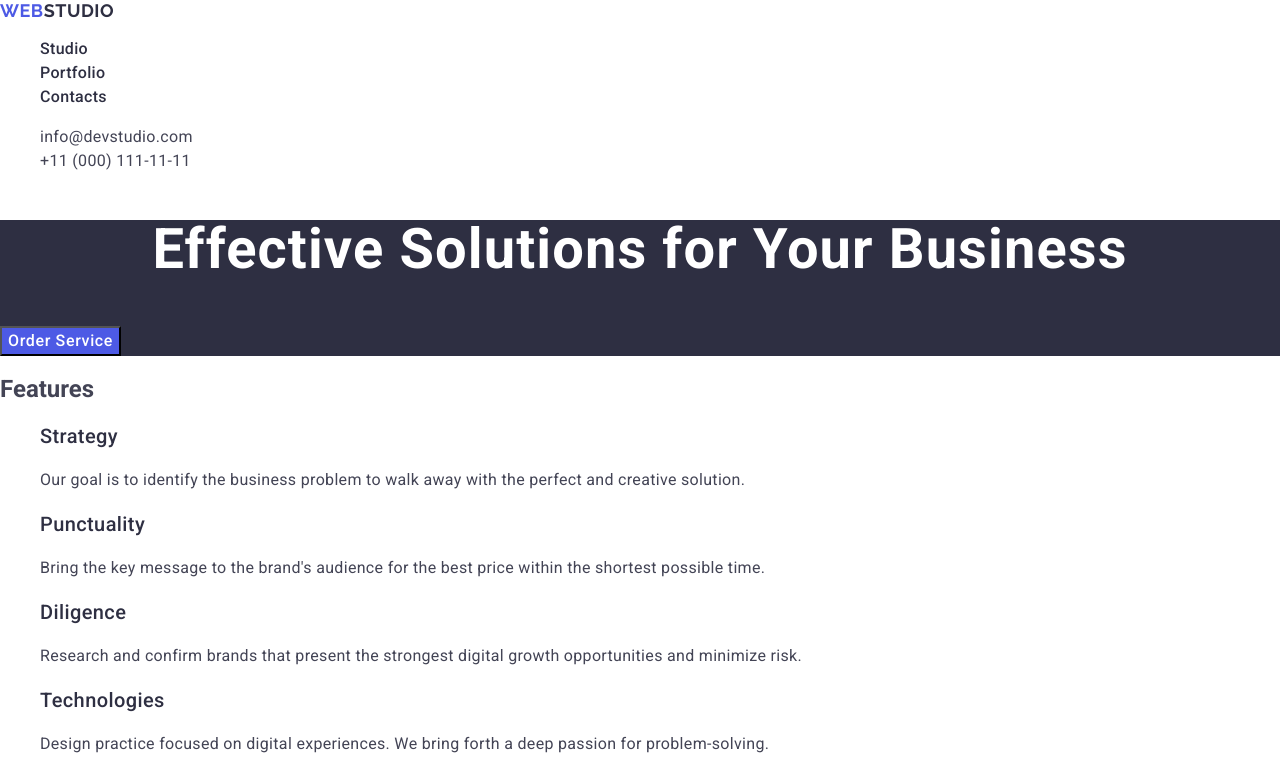
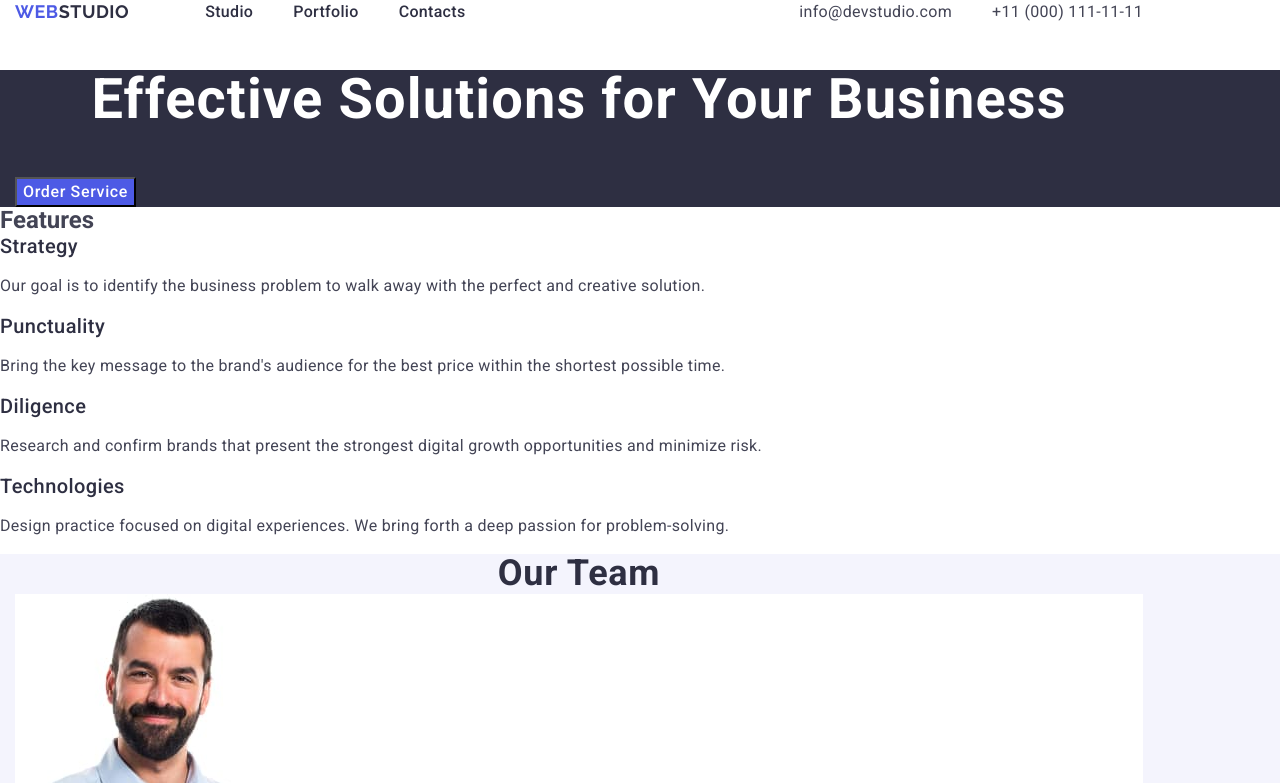
Before and after one commit to Anna-Velter/goit-markup-hw-03, a plain HTML site: page index.html in a window 1280 px wide. Shown: the top 783 px of the page. Drawn offline with nearby package versions, Linux system fonts and the light colour scheme.

Commit message:
goit-markup-hw-03

```diff
--- a/css/styles.css
+++ b/css/styles.css
@@ -2,8 +2,24 @@ body {font-family: "Roboto",
     sans-serif;
     color: #434455;
     background-color: #FFFFFF}
-ul {list-style-type: none;}
+
+ul, ol {list-style-type: none;
+margin-top: 0;
+margin-bottom: 0;
+padding-left: 0;}
+
 a {text-decoration: none;}
+
+p h1,h2,h3,h4,h5,h6 {margin-top: 0;
+    margin-bottom: 0;}
+button {
+    cursor: pointer;}
+.container {
+    width: 1158px;
+    padding-left: 15px;
+    padding-right: 15px;
+}
+
 /*--------------header----------------*/
 .header-logo {font-family: "Raleway",sans-serif;
     font-weight: 700;
@@ -11,7 +27,8 @@ a {text-decoration: none;}
     line-height: 117%;
     letter-spacing: 0.03em;
     text-transform: uppercase;
-    color: #4D5AE5;}
+    color: #4D5AE5;
+margin-right: 76px;}
 .header-logo-color {
     font-family: "Raleway", sans-serif;
     font-weight: 700;
@@ -21,6 +38,16 @@ a {text-decoration: none;}
     text-transform: uppercase;
     color: #2e2f42;
 }
+.heade-navigation {display: flex;
+align-items: center;
+flex-grow: 1;
+margin-right: 332px;}
+.header-list {display: flex;
+gap: 40px;}
+.header-address-list {display: flex;
+gap: 40px;}
+.header-container {display: flex;
+align-items: center;}
 .header-list-link {font-weight: 500;
     font-size: 16px;
     line-height: 150%;
--- a/index.html
+++ b/index.html
@@ -15,6 +15,7 @@
 </head>
 <body>
     <header class="header">
+        <div class="container header-container">
         <nav class="heade-navigation">
         <a class="header-logo" href="./index.html">Web<span class="header-logo-color">Studio</span></a>
         <ul class="header-list">
@@ -38,10 +39,12 @@
             </li>
     </ul>
     </address>
+    </div>
     </header>
 
     <main class="main">
         <section class="hero">
+            <div class="container">
 <h1 class="hero-title">Effective Solutions for Your Business</h1>
 <button class="hero-button" type="button">Order Service</button>
 </section>
@@ -65,8 +68,10 @@
         <p class="features-list-text">Design practice focused on digital experiences. We bring forth a deep passion for problem-solving.</p>
     </li>
 </ul>
+</div>
 </section>
 <section class="team">
+    <div class="container">
     <h2 class="team-title">Our Team</h2>
 <ul class="team-list">
     <li class="team-list-point">
@@ -106,8 +111,10 @@
         <p class="team-list-point-text">UI Designer</p>
     </li>
 </ul>
+</div>
 </section>
 <section class="portfolio">
+    <div class="container">
     <h2 class="portfolio-title">Our Portfolio</h2>
     <ul class="portfolio-list">
         <li class="portfolio-list-point">
@@ -150,6 +157,7 @@
             <p class="portfolio-list-text">Marketing</p>
         </li>
     </ul>
+    </div>
 </section>
     </main>
     <footer class="footer">
```
